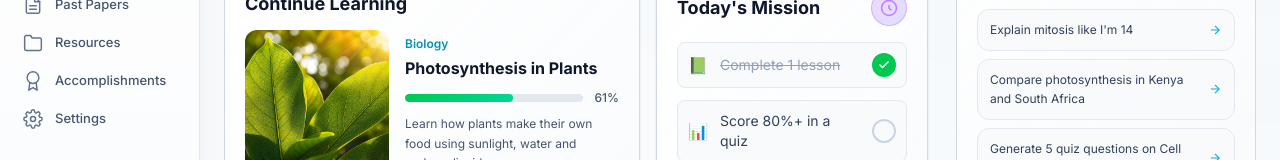
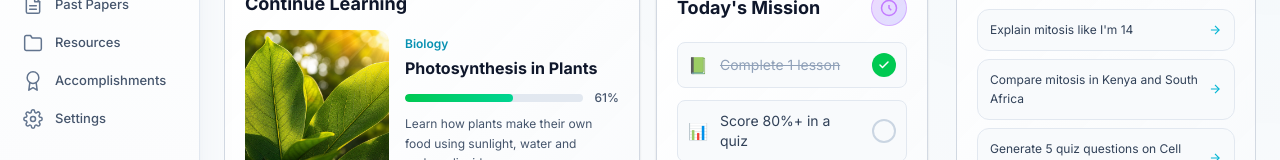
Before and after one commit to EmmanuelHenry-65/MaarifaLearn-Project, a React (Vite) app: page / in a window 1280 px wide. Shown: the part 279-439 px from the top of the page. Built offline with nearby package versions, Linux system fonts and the light colour scheme.

Commit message:
Changed to 'Compare mitosis in Kenya and South Africa'

```diff
--- a/src/components/AITutor.tsx
+++ b/src/components/AITutor.tsx
@@ -2,7 +2,7 @@ import { useTheme } from '../context/ThemeContext';
 
 const suggestions = [
   'Explain mitosis like I\'m 14',
-  'Compare photosynthesis in Kenya and South Africa',
+  'Compare mitosis in Kenya and South Africa',
   'Generate 5 quiz questions on Cell Division',
 ];
 
```
